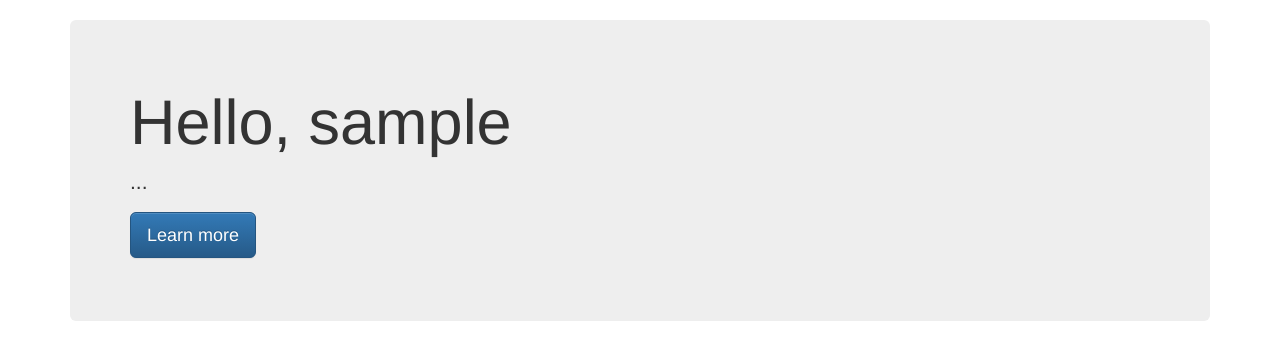
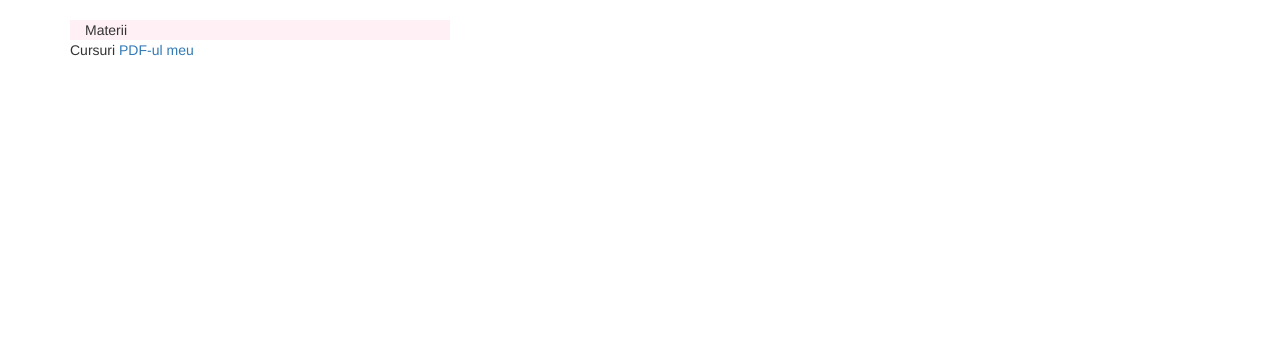
Before and after one commit to awp2016/Libracours, a Django app: page / in a window 1280 px wide. Shown: the part 74-434 px from the top of the page. Run offline with Django 3.2, Linux system fonts and the light colour scheme; the visitor is signed in with stand-in values (Sample User, id 1); parts of the project's set-up code (start-up, migrations or seed data) failed here and were passed over; some libraries are stand-ins or nearby versions.

Commit message:
open pdf option

```diff
--- a/Main/templates/Libracours/index.html
+++ b/Main/templates/Libracours/index.html
@@ -1,11 +1,12 @@
 {% extends 'Libracours/base.html' %}
 
 {% block content %}
-    <div class="jumbotron">
-      <h1>Hello, {{ username }}</h1>
-      <p>...</p>
-      <p>
-          <a class="btn btn-primary btn-lg" href="#" role="button">Learn more</a>
-      </p>
-    </div>
+
+        <div class="col-sm-4" style="background-color:lavenderblush;">Materii</div>
+
+        <br class="col-sm-8" style="background-color:lavender;">Cursuri
+        <a href="pdf">PDF-ul meu</a>
+        </div>
+
+
 {% endblock %}
--- a/Main/urls.py
+++ b/Main/urls.py
@@ -8,6 +8,7 @@ urlpatterns = [
     url(r'^home', views.HomeView.as_view(), name='home'),
     url(r'^login', views.LoginView.as_view(), name='login'),
     url(r'^register', views.RegisterView.as_view(), name='register'),
+    url(r'^pdf', views.PdfView.as_view(), name='pdf'),
     url(r'^profile/(?P<pk>\d+)/$', views.UserProfileView.as_view(),
         name='profile_details'),
     url(r'^logout/$', views.LogoutView.as_view(), name='logout'),
--- a/Main/views.py
+++ b/Main/views.py
@@ -1,3 +1,4 @@
+# coding=utf-8
 from django.contrib import messages
 from django.contrib.auth import authenticate, login, logout
 from django.shortcuts import render, redirect
@@ -5,6 +6,7 @@ from django.views import View
 from django.views.generic.base import RedirectView
 from django.views.generic.detail import DetailView
 from django.contrib.auth.mixins import LoginRequiredMixin
+from django.http import HttpResponse
 from . import models
 from . import forms
 
@@ -14,6 +16,13 @@ class IndexView(LoginRequiredMixin, View):
         context = {'username': request.user.username}
         return render(request, 'Libracours/index.html', context)
 
+
+class PdfView(View):
+    def get(self, request):
+        with open(r'C:\Users\Sckipper\Desktop\Libracours\Main\static\files\Informatii_examene_343.pdf', 'r') as pdf:
+            response = HttpResponse(pdf.read(), content_type='application/pdf')
+            response['Content-Disposition'] = 'inline;filename=file.pdf'
+            return response
 
 class RegisterView(View):
     user_form_class = forms.UserForm
```
